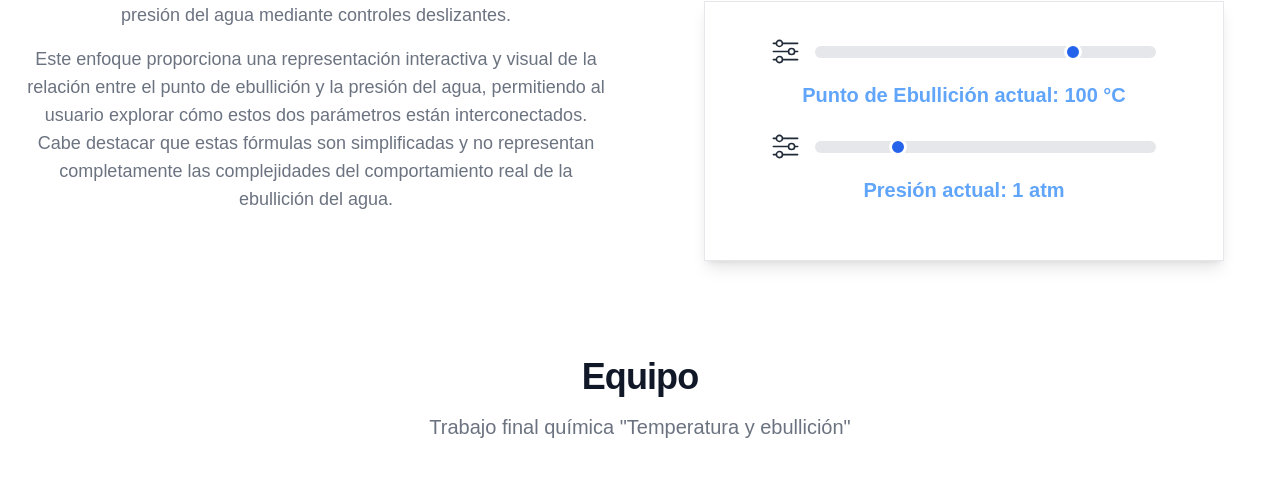
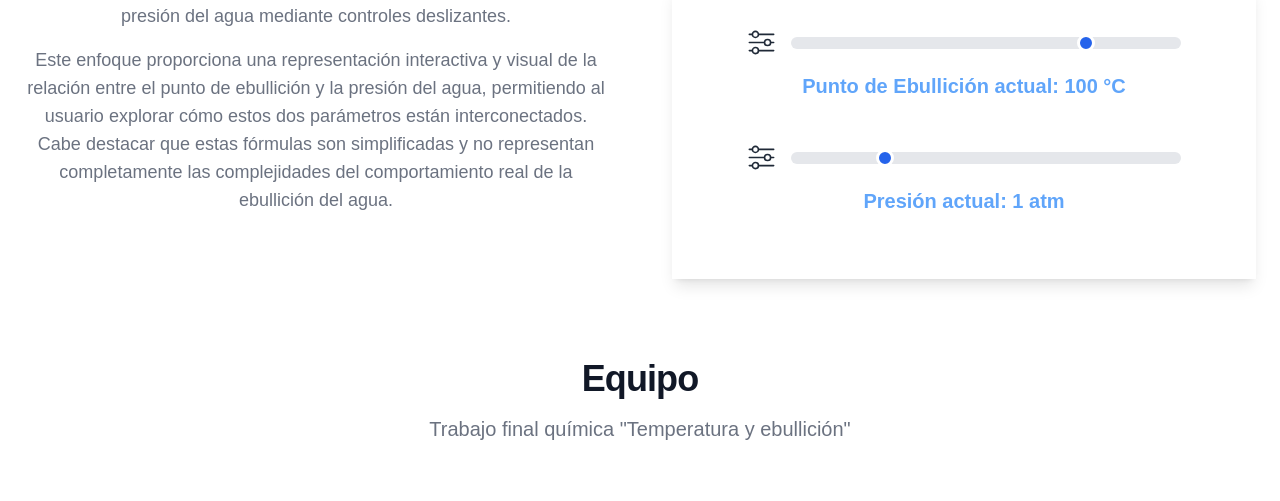
Before and after one commit to efrain105/ebullicion, a website: page index.html in a window 1280 px wide. Shown: the part 599-1100 px from the top of the page. Drawn offline with nearby package versions, Linux system fonts and the light colour scheme.

Commit message:
correccion error slider

```diff
--- a/index.html
+++ b/index.html
@@ -96,13 +96,13 @@
       </p>
     </div>
 
-    <div class="bg-white dark:bg-gray-900 p-8 w-auto">
+    <div class="bg-white dark:bg-gray-900 py-4 w-auto">
       <h2 class="mb-4 text-3xl tracking-tight font-extrabold text-gray-900 dark:text-white">Modificador de Punto de
         Ebullición del Agua</h2>
 
-      <div class=" w-full lg:w-full mx-auto shadow-lg border py-8 px-8">
+      <div class=" w-full lg:w-full mx-auto shadow-lg  py-8 px-8">
 
-        <div class="mb-6">
+        <div class="mb-6 py-2">
           <label for="boilingPointRange"
                  class="block text-l font-semibold text-gray-100 dark:text-white-400 mb-1"></label>
           <div class="mb-4  flex items-center justify-center space-x-4">
@@ -116,7 +116,7 @@
             id="currentBoilingPoint">100</span> °C</p>
         </div>
 
-        <div class="mb-6">
+        <div class="mb-6 py-2">
 
           <label for="pressureRange" class="block text-l font-semibold text-gray-100 dark:text-white-400 mb-1"></label>
           <div class="mb-4  flex items-center justify-center space-x-4">
```
